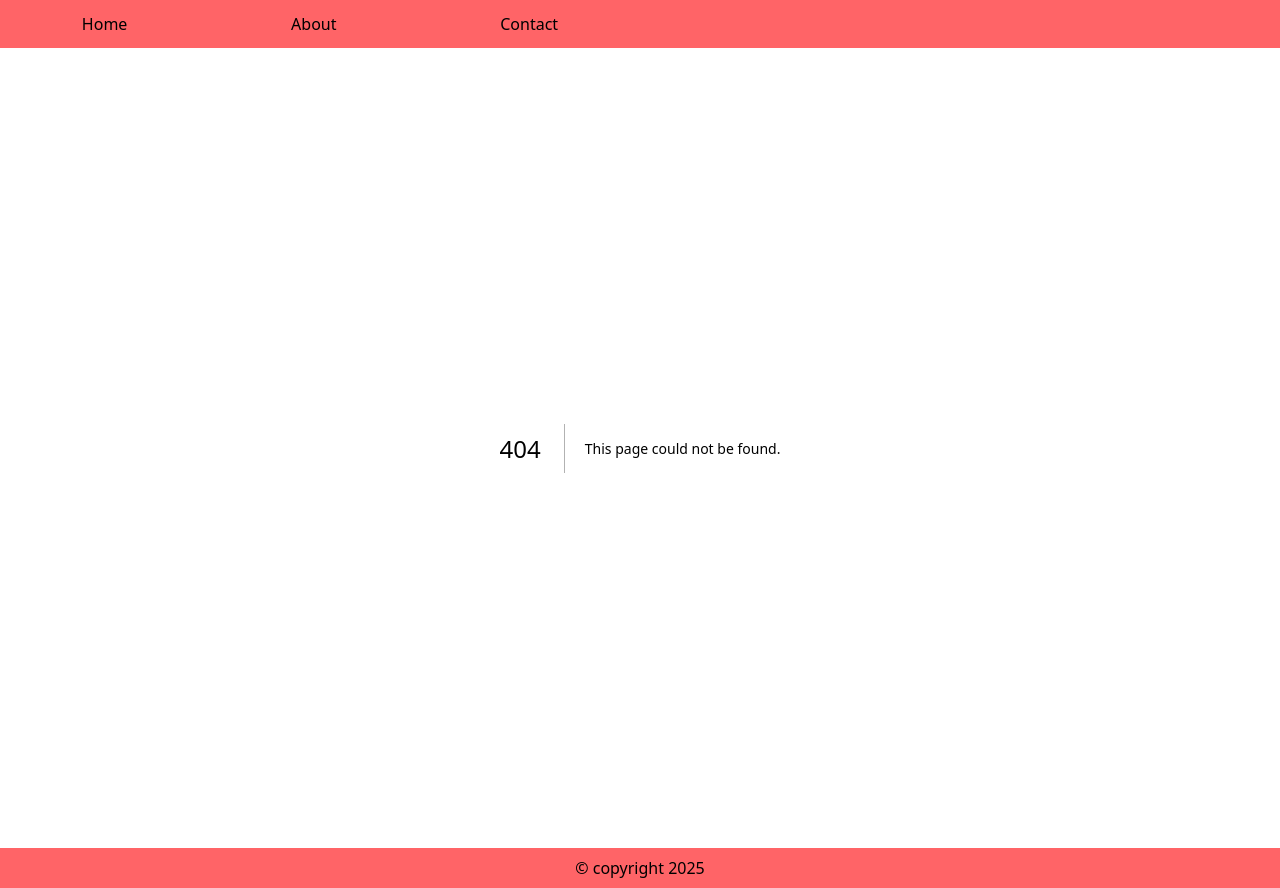
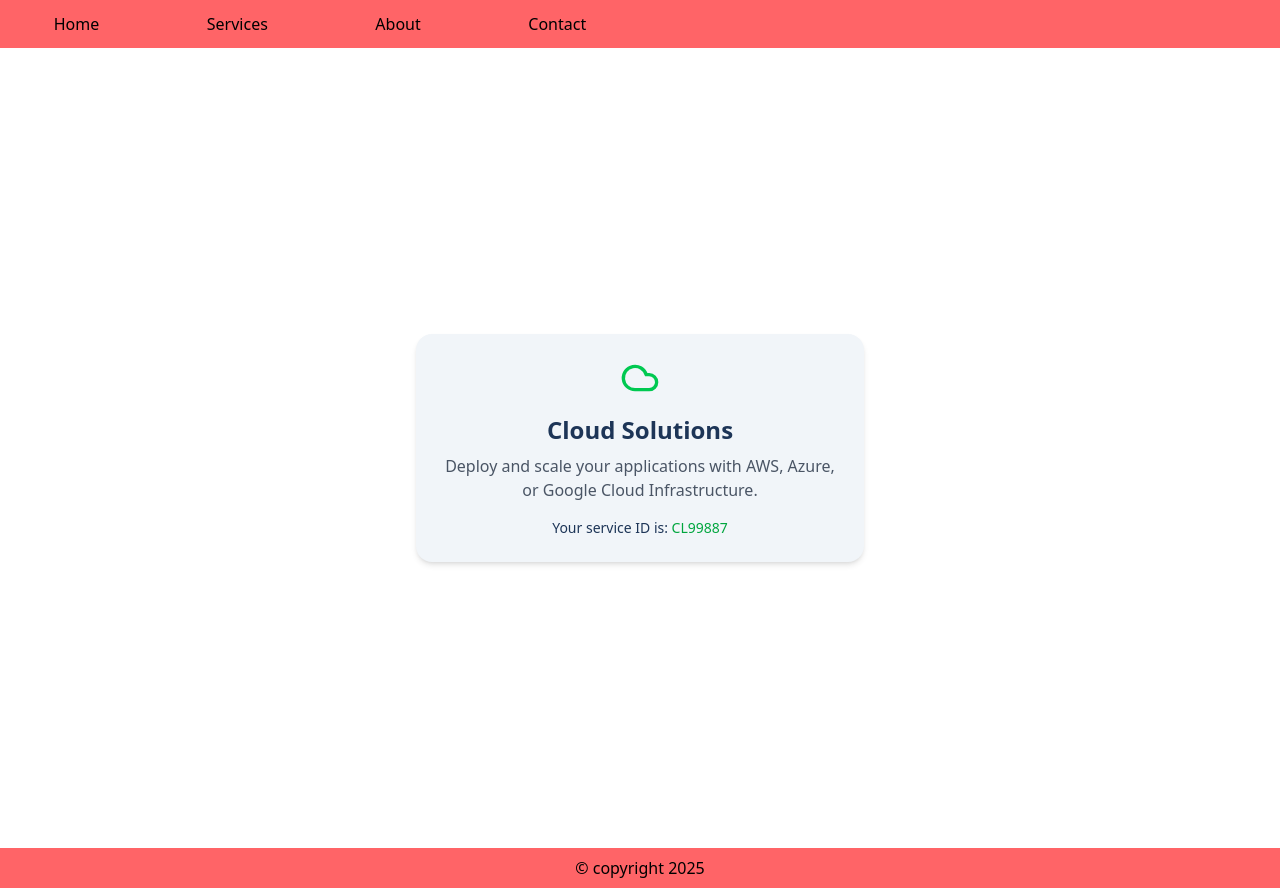
Before and after one commit to mehedihasanpatowary007/first-nextjs-app, a Next.js app: page /services/CL99887 in a window 1280 px wide. Before the commit this address had no page. Built offline with nearby package versions, Linux system fonts and the light colour scheme.

Commit message:
dynamic route

```diff
--- a/src/app/Components/Navbar.jsx
+++ b/src/app/Components/Navbar.jsx
@@ -7,6 +7,9 @@ function Navbar() {
       <ul className="flex justify-around w-1/2">
         <li>
           <Link href={"/"}>Home</Link>
+        </li>
+        <li>
+          <Link href={"/services"}>Services</Link>
         </li>
         <li>
           <Link href={"/about"}>About</Link>
--- /dev/null
+++ b/src/app/services/[id]/page.jsx
@@ -0,0 +1,82 @@
+import {
+  Code,
+  BarChart3,
+  Palette,
+  Headphones,
+  Megaphone,
+  Cloud,
+} from "lucide-react";
+import React from "react";
+
+async function  ServiceDetails ({ params })  {
+  const serviceData = [
+    {
+      id: "WD12345",
+      title: "Web Development",
+      description:
+        "We build fast, scalable, and modern web applications using React, Node.js, and TailwindCSS.",
+      icon: Code,
+    },
+    {
+      id: "DS67890",
+      title: "Data Science",
+      description:
+        "Unlock insights from your data with machine learning models and analytics dashboards.",
+      icon: BarChart3,
+    },
+    {
+      id: "UI24680",
+      title: "UI/UX Design",
+      description:
+        "Create beautiful and user-friendly interfaces that keep your users engaged and happy.",
+      icon: Palette,
+    },
+    {
+      id: "CS13579",
+      title: "Customer Support",
+      description:
+        "24/7 multilingual customer support to handle queries across all channels with care.",
+      icon: Headphones,
+    },
+    {
+      id: "MK11223",
+      title: "Digital Marketing",
+      description:
+        "Reach your audience through SEO, content marketing, and social media strategies.",
+      icon: Megaphone,
+    },
+    {
+      id: "CL99887",
+      title: "Cloud Solutions",
+      description:
+        "Deploy and scale your applications with AWS, Azure, or Google Cloud Infrastructure.",
+      icon: Cloud,
+    },
+  ];
+  const {id:serviceId} = await params;
+  const singleServiceDetails = serviceData.find(
+    (service) => service.id === serviceId
+  );
+  const Icon = singleServiceDetails.icon
+  return (
+    <>
+      <div className="max-w-md mx-auto bg-[#F1F5F9] p-6 rounded-2xl shadow-md hover:shadow-lg transition">
+        <div className="flex items-center justify-center mb-4">
+          <Icon className="text-green-500 w-10 h-10" />
+        </div>
+        <h3 className="text-2xl font-semibold text-[#1D3557] text-center mb-2">
+          {singleServiceDetails?.title}
+        </h3>
+        <p className="text-gray-600 text-center mb-4">
+          {singleServiceDetails?.description}
+        </p>
+        <span className="block text-sm text-center text-[#1D3557] font-medium">
+          Your service ID is:{" "}
+          <span className="text-green-600">{serviceId}</span>
+        </span>
+      </div>
+    </>
+  );
+}
+
+export default ServiceDetails;
--- /dev/null
+++ b/src/app/services/page.jsx
@@ -0,0 +1,77 @@
+import {
+  Code,
+  BarChart3,
+  Palette,
+  Headphones,
+  Megaphone,
+  Cloud,
+} from "lucide-react";
+import Link from "next/link";
+
+function ServicesPage() {
+  const serviceData = [
+    {
+      id: "WD12345",
+      title: "Web Development",
+      description:
+        "We build fast, scalable, and modern web applications using React, Node.js, and TailwindCSS.",
+      icon: Code,
+    },
+    {
+      id: "DS67890",
+      title: "Data Science",
+      description:
+        "Unlock insights from your data with machine learning models and analytics dashboards.",
+      icon: BarChart3,
+    },
+    {
+      id: "UI24680",
+      title: "UI/UX Design",
+      description:
+        "Create beautiful and user-friendly interfaces that keep your users engaged and happy.",
+      icon: Palette,
+    },
+    {
+      id: "CS13579",
+      title: "Customer Support",
+      description:
+        "24/7 multilingual customer support to handle queries across all channels with care.",
+      icon: Headphones,
+    },
+    {
+      id: "MK11223",
+      title: "Digital Marketing",
+      description:
+        "Reach your audience through SEO, content marketing, and social media strategies.",
+      icon: Megaphone,
+    },
+    {
+      id: "CL99887",
+      title: "Cloud Solutions",
+      description:
+        "Deploy and scale your applications with AWS, Azure, or Google Cloud Infrastructure.",
+      icon: Cloud,
+    },
+  ];
+  return (
+    <>
+      <div className="font-bold text-4xl italic text-gray-700 mb-4">ServicesPage</div>
+      <div className="flex gap-4">
+        {serviceData.map((d) => {
+          const Icon = d.icon;
+          return (
+            <Link title={d.title} href={`/services/${d.id}`}>
+              <div className="max-w-md mx-auto bg-[#F1F5F9] p-6 rounded-2xl shadow-md hover:shadow-lg transition">
+                <div className="flex items-center justify-center">
+                  <Icon className="text-green-500 w-10 h-10" />
+                </div>
+              </div>
+            </Link>
+          );
+        })}
+      </div>
+    </>
+  );
+}
+
+export default ServicesPage;
```
Also changed, not shown: package.json (+5 -4 lines), 1 other file (tests, documents, lock files or other folders).
